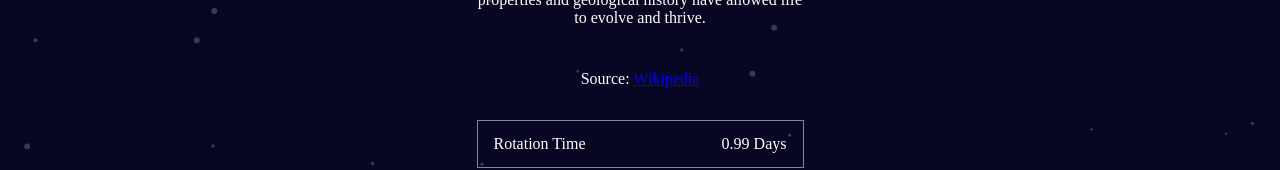
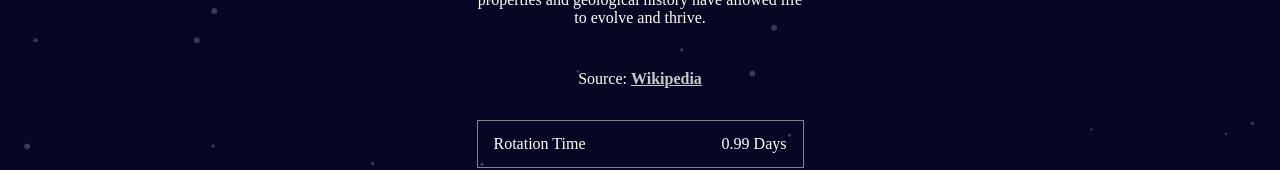
Before and after one commit to stevenabaco/planets-fact-site-reactjs, a React (Create React App) app: page /earth in a window 1280 px wide. Shown: the part 581-751 px from the top of the page. Built offline with nearby package versions, Linux system fonts and the light colour scheme; the HTML template or start-up script is replaced by a standard one.

Commit message:
Adjust link styling

```diff
--- a/src/components/Planets/Planet.css
+++ b/src/components/Planets/Planet.css
@@ -118,7 +118,20 @@ border-bottom: 2px solid var(--color-12);
 
 
 
+
 /* SHARED CLASSES */
 .flex {
   display: flex;
 }
+/* Regular Link styles */
+
+.link:link {
+  color: rgb(198, 202, 202);
+  font-weight: 800;
+}
+.link:visited {
+  color: grey;
+}
+.link:hover {
+  color: white
+}
--- a/src/components/Planets/Planet.js
+++ b/src/components/Planets/Planet.js
@@ -86,21 +86,21 @@ function Planet() {
 						{context.category === 'Overview' ? (
 							<p>
 								Source:{' '}
-								<a href={context.data[context.planetIndex].overview.source}>
+								<a class="link" href={context.data[context.planetIndex].overview.source}>
 									Wikipedia
 								</a>
 							</p>
 						) : context.category === 'Structure' ? (
 							<p>
 								Source:{' '}
-								<a href={context.data[context.planetIndex].structure.source}>
+								<a class="link" href={context.data[context.planetIndex].structure.source}>
 									Wikipedia
 								</a>
 							</p>
 						) : (
 							<p>
 								Source:{' '}
-								<a href={context.data[context.planetIndex].geology.source}>
+								<a class="link" href={context.data[context.planetIndex].geology.source}>
 									Wikipedia
 								</a>
 							</p>
```
